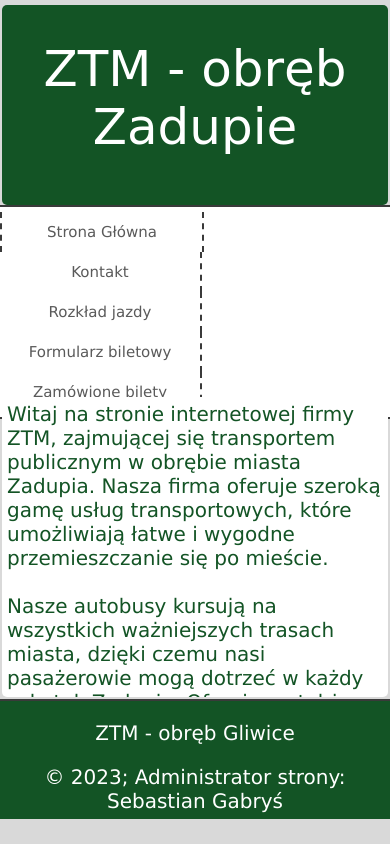
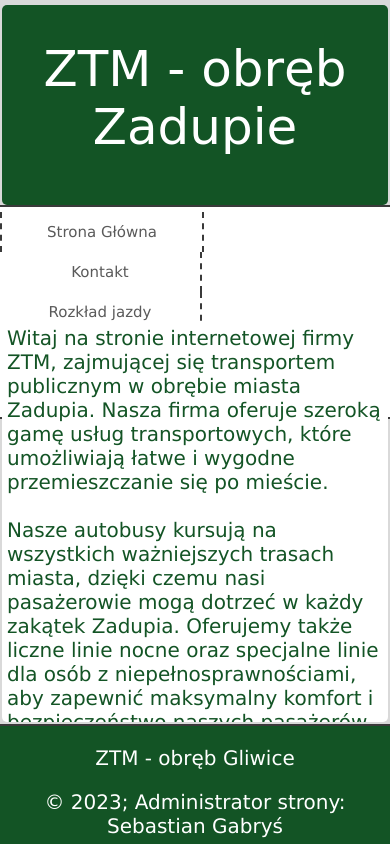
Before and after one commit to gabrys-ei19/Figma_project, a PHP site: page / in a window 390 px wide. Run offline with PHP 8.4, Linux system fonts and the light colour scheme.

Commit message:
Update style.css

```diff
--- a/media/style.css
+++ b/media/style.css
@@ -9,7 +9,7 @@ body {
 /*########## header - logo ##########*/
 
 .header{
-    height: 34vh;
+    height: 26vh;
 }
 
 header {
@@ -148,16 +148,25 @@ nav ol>li>ul>li:hover>a {
     width: 100%;
     display: flex;
     height: min-content;
-    height: 49vh;
+    height: 58vh;
     margin-top: 10px;
     justify-content: space-around;
 }
 @media (max-width: 1026px) {
     #container {
-      height: 36vh;
+      height: 52vh;
     }
     .header {
-        height: 45vh;
+        height: 32vh;
+    }
+
+    @media (max-width: 606px) {
+        #container {
+      height: 48vh;
+    }
+    .header {
+        height: 36vh;
+    }
     }
   }
 
@@ -201,6 +210,12 @@ aside{
     max-height: 99%;
 }
 
+.zsti {
+    color: #135425;
+    text-decoration: none;
+    font-style: italic;
+}
+
 footer {
     width: 100%;
     height: 14vh;
```
